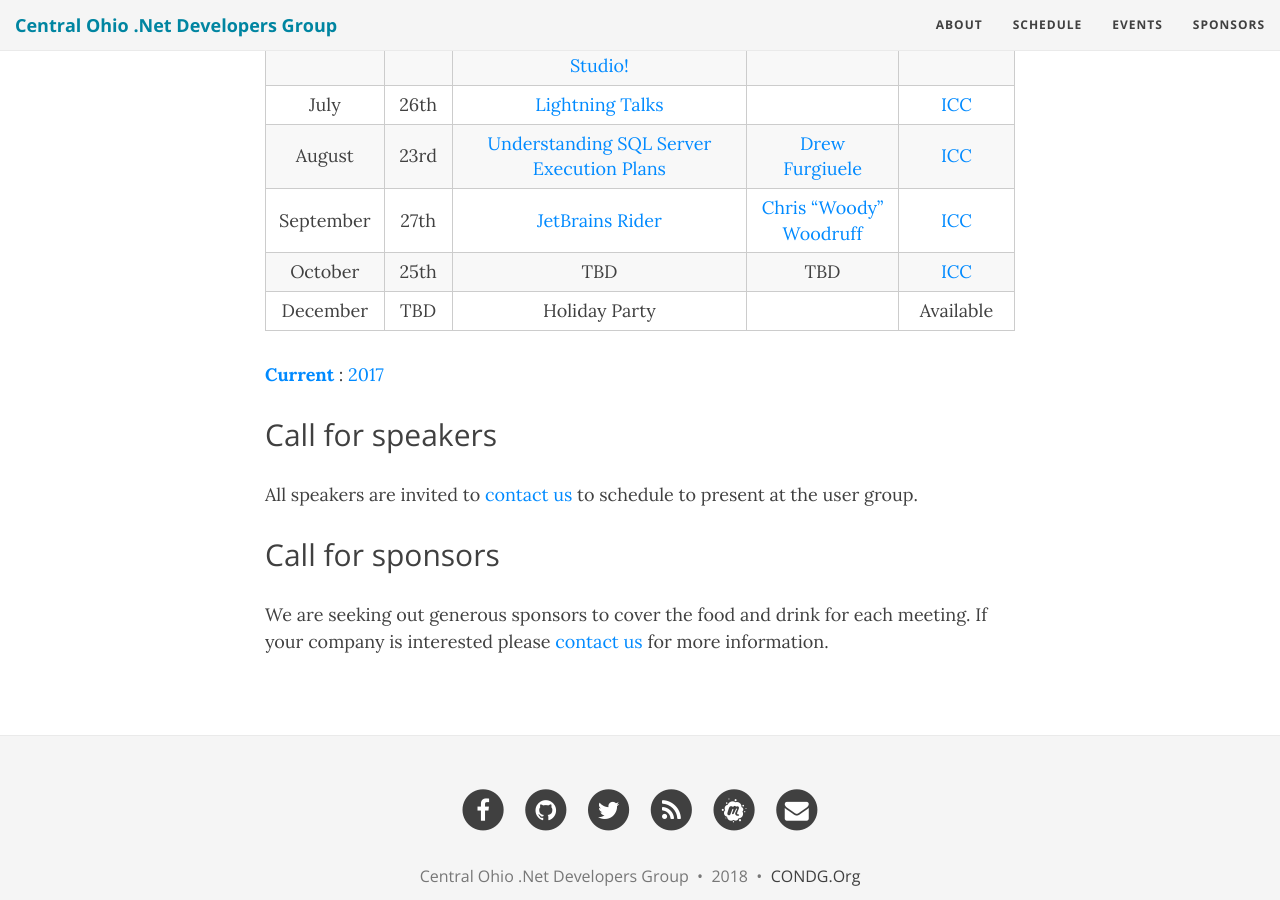
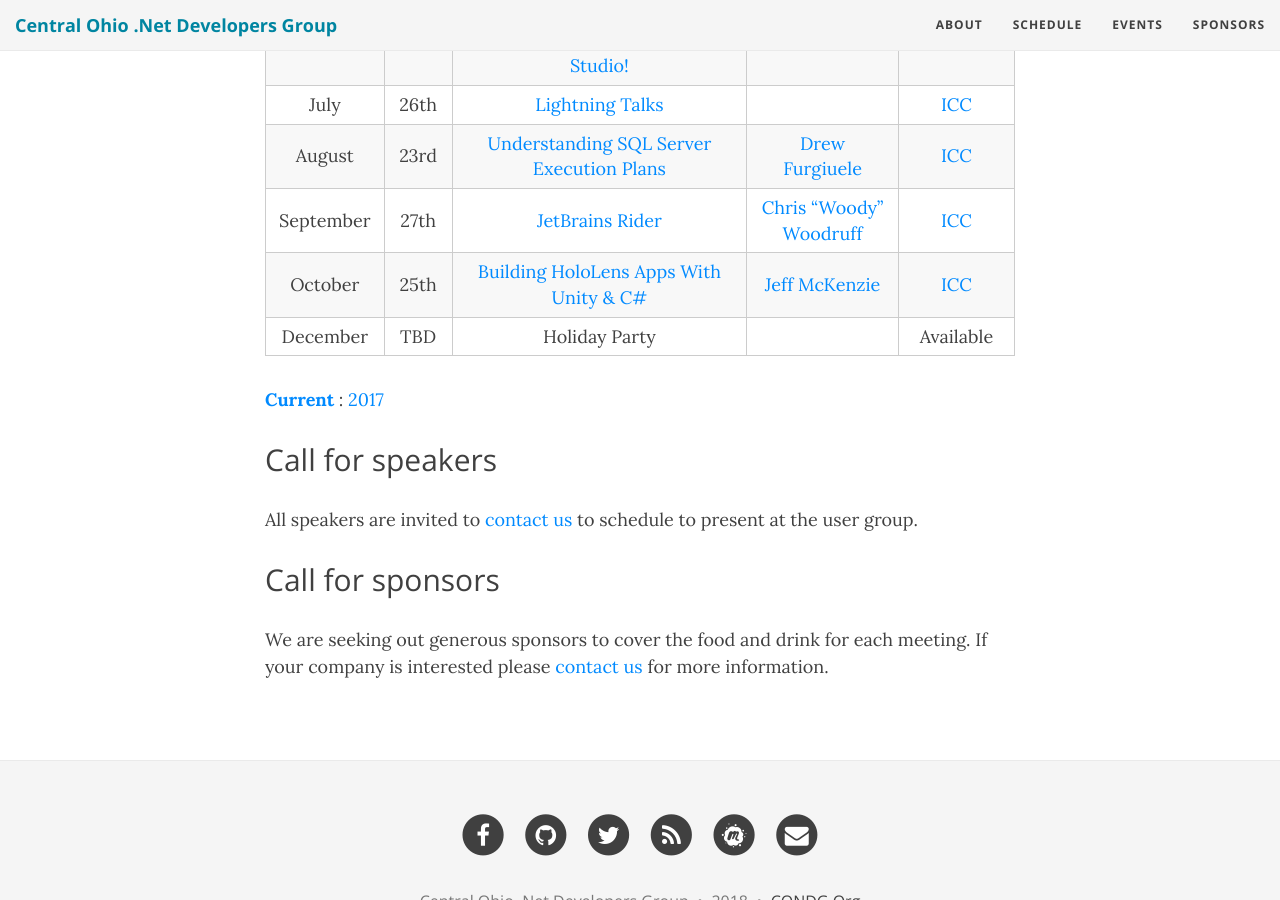
Before and after one commit to condg/condg.github.io, a Jekyll site: the page built from schedule.md, in a window 1280 px wide and 900 px high, scrolled down 729 px. Built offline with Jekyll 4.4.1, drawn with Linux system fonts in a browser that asks for light colours; comment, search, counter and statistics services are not loaded.

Commit message:
Update schedule.md

```diff
--- a/schedule.md
+++ b/schedule.md
@@ -18,7 +18,7 @@
 | July      | 26th | [Lightning Talks](/2018/07/01/july-2018-lightning-talks/) |           | [ICC](https://www.icctechnology.com/) |
 | August    | 23rd | [Understanding SQL Server Execution Plans](/2018/08/11/august-2018-understanding-sql-server-execution-plans/)      | [Drew Furgiuele](https://port1433.com/) | [ICC](https://www.icctechnology.com/) |
 | September | 27th | [JetBrains Rider](/2018/09/01/september-2018-jetbrains-rider/) | [Chris "Woody" Woodruff](https://twitter.com/cwoodruff) | [ICC](https://www.icctechnology.com/) |
-| October   | 25th | TBD | TBD | [ICC](https://www.icctechnology.com/) |
+| October   | 25th | [Building HoloLens Apps With Unity & C#](/2018/10/01/october-2018-hololens-mckenzie/) | [Jeff McKenzie](https://twitter.com/jeffreymckenzie) | [ICC](https://www.icctechnology.com/) |
 | December  |  TBD | Holiday Party  |           | Available  |
 
 **[Current](/schedule/)** : [2017](/schedule/2017/)
```
